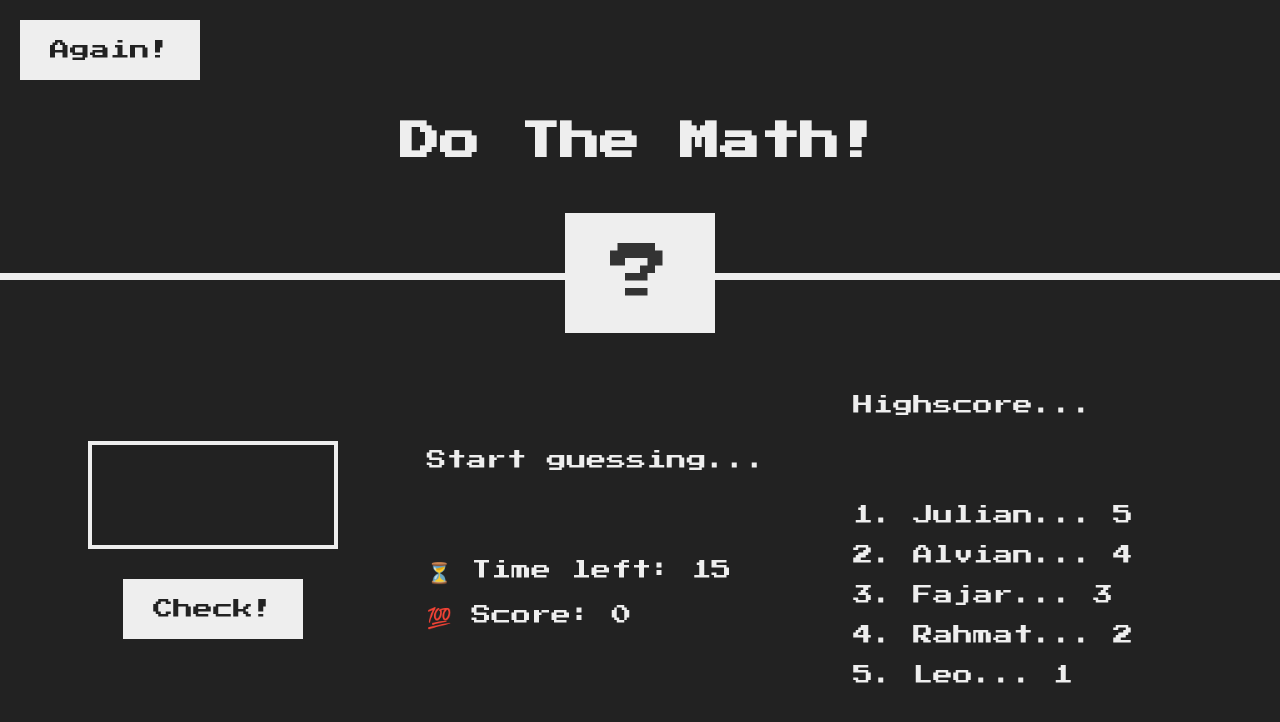
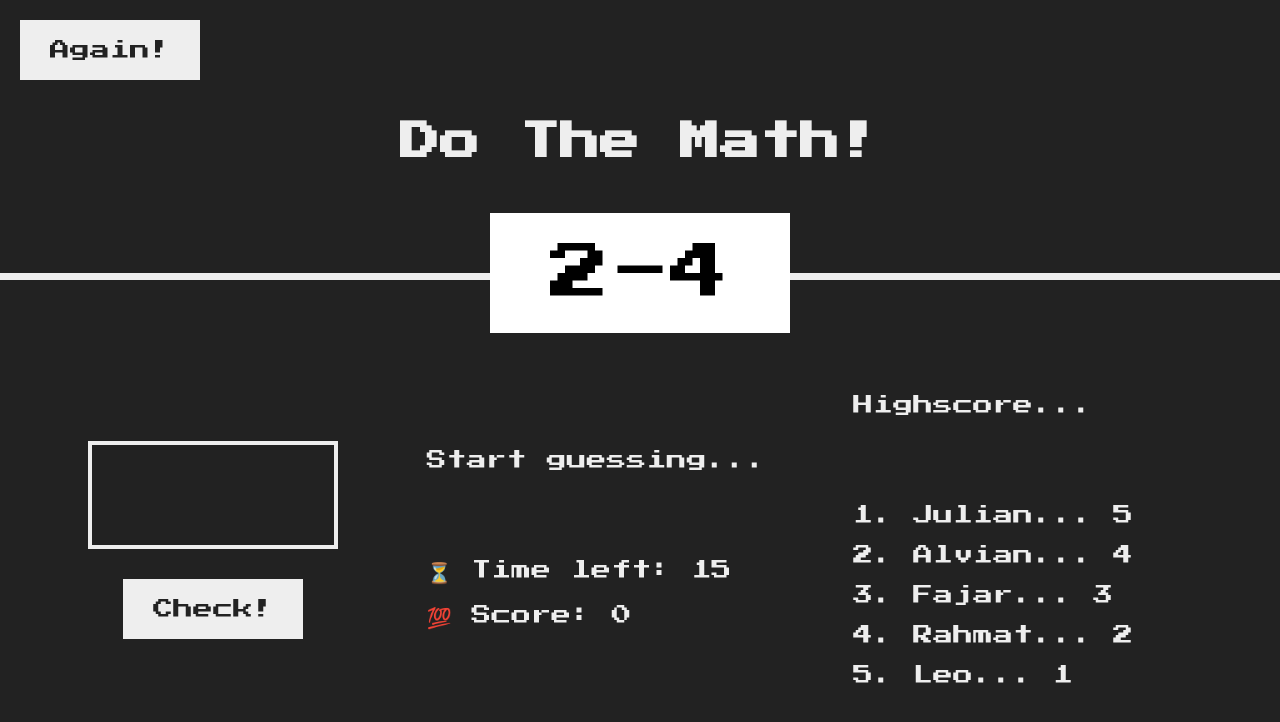
Before and after one commit to yusupss/internship-js-assessment, a plain HTML site: page index.html in a window 1280 px wide. Drawn offline with Linux system fonts and the light colour scheme.

Commit message:
feat: add first equation

```diff
--- a/script.js
+++ b/script.js
@@ -10,9 +10,20 @@ const scoreBoard = [
 
 let timeLeft = 20;
 
+function getRandomInt (min, max) {
+    return Math.floor(Math.random() * (max - min + 1)) + min;
+}
+
+function compute() {
+    const operators = ["+", "-", "x", "÷"];
+
+    document.querySelector(".number").innerHTML = (Math.trunc(Math.random() * 10) + 1) + operators[getRandomInt(0,3)] + (Math.trunc(Math.random() * 10) + 1);
+}
+
 document.addEventListener("DOMContentLoaded", function(event) {
+    compute();
     let countdown = setInterval(function(){
-        timeLeft--;
+    timeLeft--;
 
     document.getElementById("time").textContent = timeLeft;
     if (timeLeft <= 0) {
--- a/style.css
+++ b/style.css
@@ -62,10 +62,10 @@ h1 {
 }
 
 .number {
-  background: #eee;
-  color: #333;
+    background-color: white;
+    color: black;
     font-size: 6rem;
-  width: 15rem;
+    width: 30rem;
     padding: 3rem 0rem;
     text-align: center;
     position: absolute;
```
Lines whose indentation alone changed are shown as unchanged.
